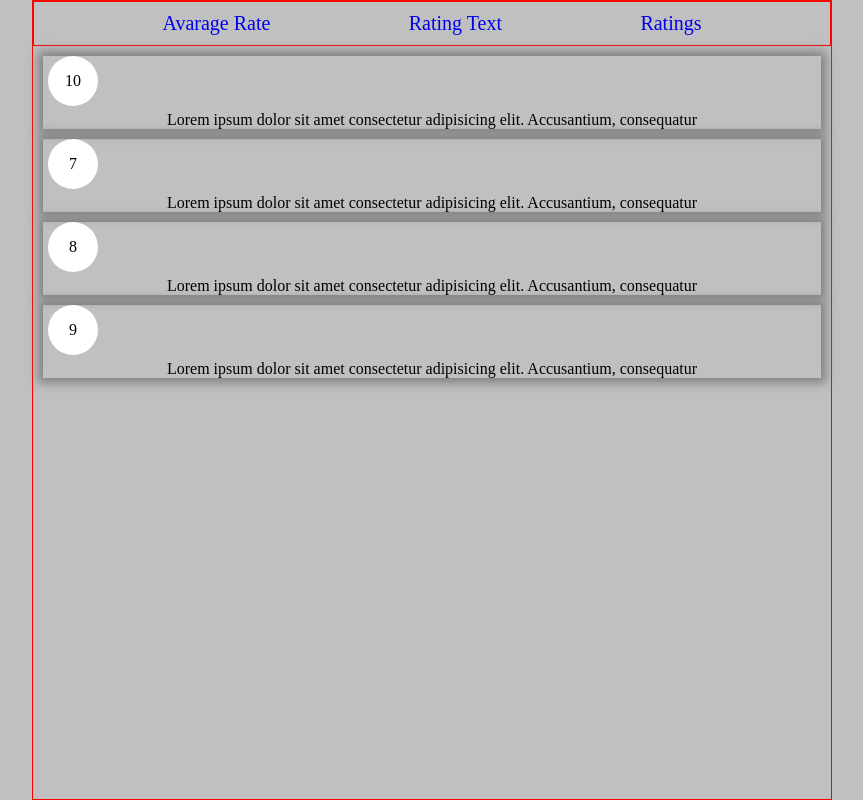
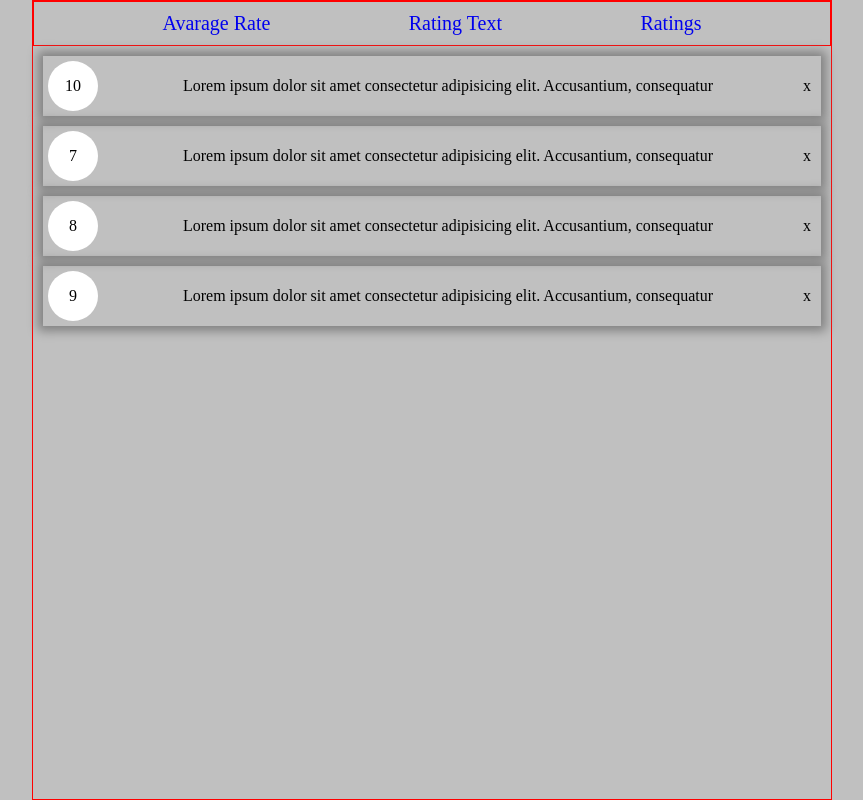
Before and after one commit to Alkibijad/React_RatingApp, a React (Create React App) app in the folder rating_app/: page /Ratings in a window 1280 px wide. Shown: the whole page, without its empty margins (208-1071 px from the left). Built offline with nearby package versions, Linux system fonts and the light colour scheme.

Commit message:
Added Delete button
I have used props drilling, from the grandchild component, I have sent ID to grandparent component, using that id and filter method i have set a state with a new array.

```diff
--- a/rating_app/src/App.js
+++ b/rating_app/src/App.js
@@ -10,18 +10,33 @@ import FeedbackData from "./feedbackData/Feedback";
 import { useState } from "react";
 
 function App() {
+  const [feedback, setFeedback] = useState(FeedbackData);
 
-
-  const [feedback, setFeedback] = useState(FeedbackData);
+  function deleteFeedback(id) {
+    if (window.confirm("Are you sure")) {
+      setFeedback(feedback.filter((item) => item.id !== id));
+    }
+  }
 
   return (
     <div className="App">
       <Navbar />
 
       <Routes>
-        <Route path="/AvarageRate" element={<AverageRate feedback={feedback } />} />
-        <Route path="/RatingText" element={<RatingText feedback={ feedback} />} />
-        <Route path="/Ratings" element={<Ratings feedback={feedback } />} />
+        <Route
+          path="/AvarageRate"
+          element={<AverageRate feedback={feedback} />}
+        />
+        <Route
+          path="/RatingText"
+          element={<RatingText feedback={feedback} />}
+        />
+        <Route
+          path="/Ratings"
+          element={
+            <Ratings feedback={feedback} handleDelete={deleteFeedback} />
+          }
+        />
       </Routes>
     </div>
   );
--- a/rating_app/src/components/ratings/RatingItem.jsx
+++ b/rating_app/src/components/ratings/RatingItem.jsx
@@ -1,9 +1,12 @@
 import React from "react";
 
-function RatingItem({ item }) {
+function RatingItem({ item, handleDelete}) {
   let styleCard = {
     boxShadow: "0px 0px 10px 5px grey",
     margin: "10px",
+    display: "flex",
+    justifyContent: "space-between",
+    alignItems: "center"
   };
 
   let styleNumber = {
@@ -21,15 +24,19 @@ function RatingItem({ item }) {
   let styleText = {
     textAlign: "center",
   };
+  let styleDelete = {
+    margin: "10px"
+  }
+
+
 
   return (
     <div className="rate_card" style={styleCard}>
-      <p className="rate_number" style={styleNumber}>
-        {item.rating}
-      </p>
-      <p className="rate_text" style={styleText}>
-        {item.text}
-      </p>
+      <p className="rate_number" style={styleNumber}>{item.rating}</p>
+      <p className="rate_text" style={styleText}>{item.text}</p>
+      <p className="delete_rate" style={styleDelete} onClick={() => {
+        handleDelete(item.id)
+      }}>x</p>
     </div>
   );
 }
--- a/rating_app/src/components/ratings/RatingList.jsx
+++ b/rating_app/src/components/ratings/RatingList.jsx
@@ -2,11 +2,17 @@ import React from "react";
 
 import RatingItem from "./RatingItem";
 
-function Ratings({ feedback }) {
+function Ratings({ feedback, handleDelete }) {
   return (
     <div>
       {feedback.map((item) => {
-        return <RatingItem key={item.id} item={item} />;
+        return (
+          <RatingItem
+            key={item.id}
+            item={item}
+            handleDelete={ handleDelete}
+          />
+        );
       })}
     </div>
   );
--- a/rating_app/src/feedbackData/Feedback.js
+++ b/rating_app/src/feedbackData/Feedback.js
@@ -15,7 +15,7 @@ const FeedbackData = [
       text: "Lorem ipsum dolor sit amet consectetur adipisicing elit. Accusantium, consequatur",
     },
     {
-      id: 7,
+      id: 4,
       rating: 9,
       text: "Lorem ipsum dolor sit amet consectetur adipisicing elit. Accusantium, consequatur",
     },
--- a/rating_app/src/styles/index.css
+++ b/rating_app/src/styles/index.css
@@ -52,4 +52,9 @@ a {
   width: 80%;
   margin: 0 auto;
   padding: 20px;
+}
+
+.delete_rate:hover {
+  transform: scale(1.7);
+  color: white;
 }/*# sourceMappingURL=index.css.map */
--- a/rating_app/src/styles/index.scss
+++ b/rating_app/src/styles/index.scss
@@ -29,6 +29,7 @@ a {
     margin: 10px;
     a {
       font-size: 20px;
+
     }
   }
 }
@@ -52,3 +53,8 @@ a {
 
   }
 }
+
+.delete_rate:hover{
+  transform: scale(1.7);
+  color: white;
+}
```
Also changed, not shown: 1 other file (tests, documents, lock files or other folders).
